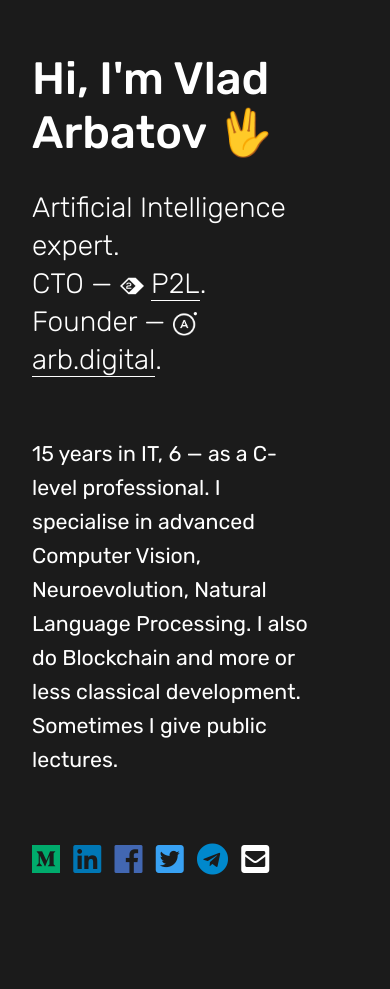
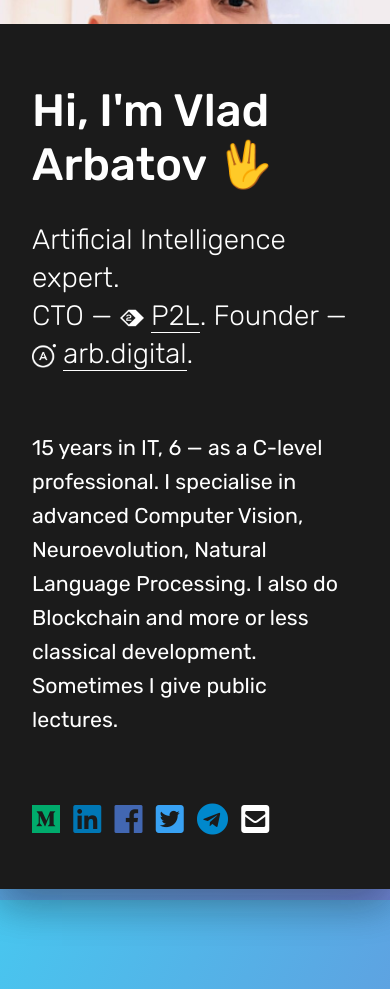
Before and after one commit to vladzima/arbatovme, a Jekyll site: the page built from index.md, in a window 390 px wide. Built offline with Jekyll 4.4.1, drawn with Linux system fonts in a browser that asks for light colours.

Commit message:
mobile fixes

```diff
--- a/_layouts/home.html
+++ b/_layouts/home.html
@@ -2,12 +2,12 @@
 layout: default
 ---
 
-<div class="is-items-middle" style="height=100%;">
 <div class="is-width-large is-center is-shadow-3 animated fadeIn">
 <section class="intro is-shadow-3">
-  <div class="is-row is-inset-right-40 is-outset-y-80 is-inset-y-60-mobile is-inset-top-20-mobile is-outset-y-none-mobile ">
-    <div class="is-col is-40 image-container"></div>
-    <div class="is-col is-60 is-inset-32">
+  <div class="is-row is-inset-right-40 is-inset-right-none-mobile is-outset-y-80 is-inset-top-none-mobile is-outset-y-none-mobile ">
+    <div class="is-col is-40 img-container is-hidden-mobile">&nbsp;</div>
+    <div class="is-col is-40 img-container-mobile is-shown-mobile">&nbsp;</div>
+    <div class="is-col is-60 is-inset-32 is-inset-top-60-mobile">
       {%- if page.title -%}
         <h1 class="logo">{{ page.title }}</h1>
       {%- endif -%}
@@ -45,4 +45,3 @@
 
 </section>
 </div>
-</div>
--- a/assets/custom.css
+++ b/assets/custom.css
@@ -13,28 +13,31 @@
     background: linear-gradient( to left top, #6F86D6, #48C6EF);
 }
 
-/* body {
-  background-color: #f5f5f5;
-} */
-
-@media only screen and (min-width: 400px) {
+@media only screen and (min-width: 600px) {
   .intro {
     background-color: rgba(27,27,27,0.7);
     color: #ffffff;
   }
 }
 
-@media only screen and (max-width: 400px) {
+@media only screen and (max-width: 600px) {
   .intro {
     background-color: rgba(27,27,27,1);
     color: #ffffff;
   }
 }
 
-.image-container {
+.img-container {
   background-image: url(vlad-arbatov.jpeg);
   background-size: cover;
   background-position: center center;
+}
+
+.img-container-mobile {
+  background-image: url(vlad-arbatov.jpeg);
+  background-size: cover;
+  background-position: center center;
+  height: 360px;
 }
 
 .tagline {
@@ -54,10 +57,6 @@
   font-size: 16pt;
   line-height: 34px;
   font-weight: 400;
-}
-
-.avatar {
-  border-radius: 50%;
 }
 
 .linkedin {
```
Also changed, not shown: assets/vladislav-arbatov.png (deleted).
